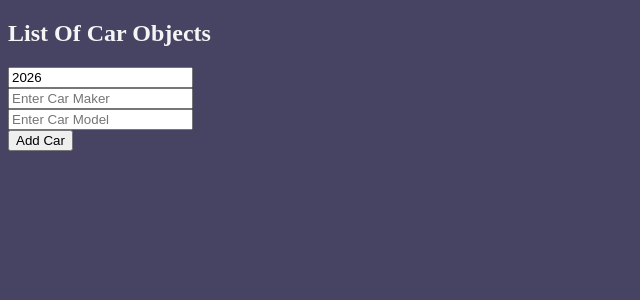
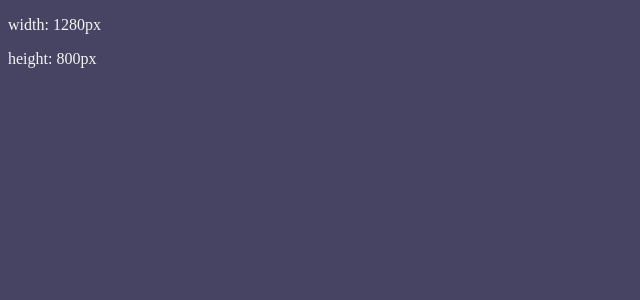
Before and after one commit to Asav098/React, a React (Vite) app in the folder my-react-app/: page / in a window 1280 px wide. Shown: the top 300 px of the page, without its empty margins (0-640 px from the left). Built offline with nearby package versions, Linux system fonts and the light colour scheme.

Commit message:
useEffect hook

```diff
--- a/my-react-app/src/MyComponent.jsx
+++ b/my-react-app/src/MyComponent.jsx
@@ -1,44 +1,32 @@
-import React, {useState} from 'react';
-
-function MyComponent(){
-    const [cars,setCars]= useState([]);
-    const [carYear,setCarYear]= useState(new Date().getFullYear());
-    const [carMake,setCarMake]= useState("");
-    const [carModel,setCarModel]= useState("");
-    function handleAddCar(){
-        const newCar = {year:carYear, make:carMake, model:carModel};
-        setCars(c=>[...c,newCar]);
-
-        setCarYear(new Date().getFullYear());
-        setCarMake("");
-        setCarModel("");
-    }
-    function handleRemoveCar(index){
-        setCars(c=> c.filter((_,i) => i !== index))
-    }
-    function handleYearChange(event){
-        setCarYear(event.target.value);
-    }
-    function handleMakeChange(event){
-        setCarMake(event.target.value);
-    }
-    function handleModelChange(event){
-        setCarModel(event.target.value);
-    }
-    return(<div>
-        <h2>List Of Car Objects</h2>
-        <ui>
-            {cars.map((car,index)=>
-            <li key={index} onClick={()=>handleRemoveCar(index)}>{car.year} {car.make} {car.model}</li>)}
-        </ui>
-        <input type="number" value={carYear} onChange={handleYearChange}></input><br></br>
-        <input type="text" value={carMake} onChange={handleMakeChange} placeholder="Enter Car Maker"></input><br></br>
-        <input type="text" value={carModel} onChange={handleModelChange} placeholder="Enter Car Model"></input><br></br>
-        <button onClick={handleAddCar}>Add Car</button>
+import React, {useState, useEffect} from 'react';
 
 
 
-    </div>)
+function MyComponent(){
+    const [width,setWidth] = useState(window.innerWidth);
+    const [height,setHeight] = useState(window.innerHeight);
+    useEffect(()=>{
+        window.addEventListener("resize",handleResize);
+        console.log("hehe");
+        return () => {
+            window.removeEventListener("resize",handleResize);
+            console.log("removed");
+        }
+    },[]);
+
+    useEffect(()=>{
+        document.title= `Size : ${width} x ${height}`
+    })
+
+    function handleResize(){
+        setWidth(window.innerWidth);
+        setHeight(window.innerHeight);
+    }
+    return(<>
+    <p> width: {width}px</p>
+    <p> height: {height}px</p>
+
+    </>)
 
 }
 export default MyComponent
```
